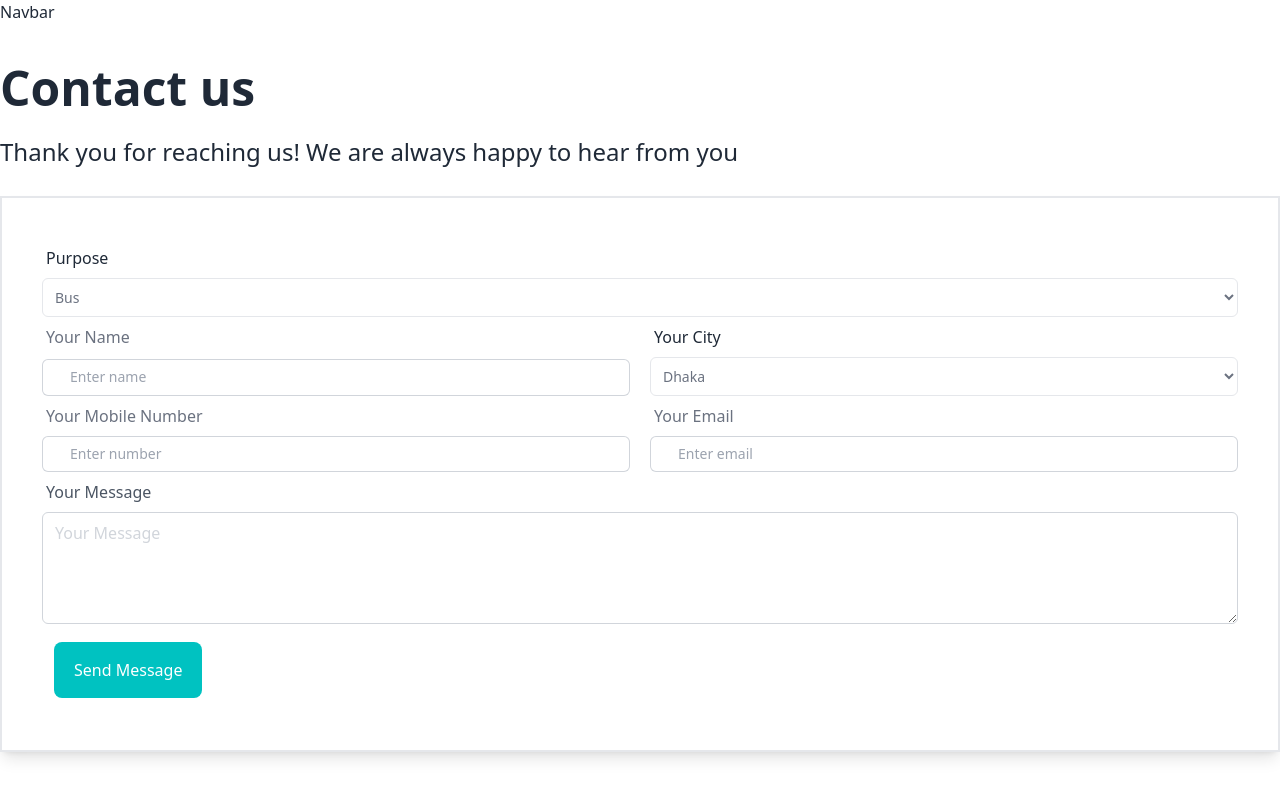
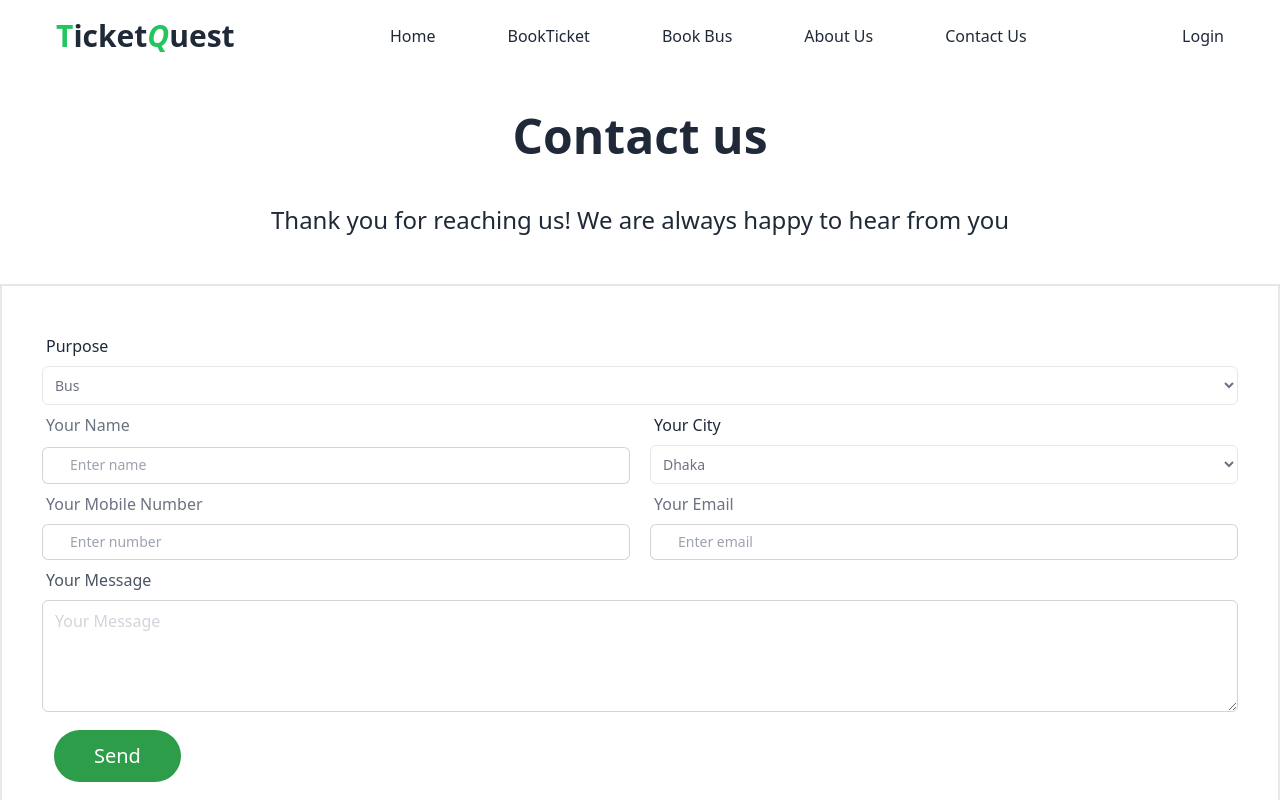
Before and after one commit to ashiqur-r-biplop/project-8, a React (Vite) app: page /contact in a window 1280 px wide. Shown: the top 800 px of the page. Built offline with nearby package versions, Linux system fonts and the light colour scheme.

Commit message:
navbar done

```diff
--- a/package.json
+++ b/package.json
@@ -10,6 +10,7 @@
     "preview": "vite preview"
   },
   "dependencies": {
+    "@emailjs/browser": "^3.11.0",
     "localforage": "^1.10.0",
     "match-sorter": "^6.3.1",
     "react": "^18.2.0",
--- a/src/Pages/Main/About/About.jsx
+++ b/src/Pages/Main/About/About.jsx
@@ -1,7 +1,17 @@
 import React from "react";
 
+
 const About = () => {
-  return <div></div>;
+  return (
+    <div className="container mx-auto">
+      <div className="flex justify-center items-center">
+        <div>
+
+        </div>
+        <div></div>
+      </div>
+    </div>
+  );
 };
 
 export default About;
--- a/src/Pages/Main/contact/ContactForm.jsx
+++ b/src/Pages/Main/contact/ContactForm.jsx
@@ -1,4 +1,5 @@
-import React, { useState } from "react";
+import React, {  useState } from "react";
+import emailjs from "@emailjs/browser";
 
 const ContactForm = () => {
   const [formData, setFormData] = useState({});
@@ -10,8 +11,9 @@ const ContactForm = () => {
     "Sylhet",
     "Barisal",
     "Rangpur",
-    // Add more city names here
   ];
+
+
   const handleFormChange = (e) => {
     const { name, value } = e.target;
     setFormData({
@@ -19,25 +21,46 @@ const ContactForm = () => {
       [name]: value,
     });
   };
-  const handleFormSubmit = (e) => {
-    e.preventDefault();
+  const handleFormSubmit = (event) => {
+    event.preventDefault();
 
-    console.log("Form Data:", formData);
+
+    // console.log("Form Data:", formData);
+    emailjs
+      .sendForm(
+        "service_tv94v7k",
+        "template_28vv6kb",
+        formData,
+        "RGYm9Rs2QHymjxc9Q"
+      )
+      .then(
+        (result) => {
+          console.log(result.text);
+        },
+        (error) => {
+          console.log(error.text);
+        }
+      );
   };
 
   return (
-    <div className="container mx-auto my-10">
-      <div className="">
-        <div className="md:space-y-6 space-y-3">
+    <div className="container mx-auto px-3 sm:px-3 md:px-0 lg:px-0 mt-28">
+       <div className="md:space-y-6 text-center space-y-3">
           <h1 className="md:text-5xl sm:text-3xl text-3xl leading-10 font-bold">
             Contact us
           </h1>
-          <p className="md:text-2xl text-[20px] leading-4 font-normal">
+          <p className="md:text-2xl text-[20px] leading-4 py-5 font-normal">
             Thank you for reaching us! We are always happy to hear from you
           </p>
         </div>
 
-        <div className="border-2 md:my-5 my-4 lg:my-7 shadow-lg p-10">
+
+
+        <form
+
+          onSubmit={handleFormSubmit}
+          className="border-2 md:my-5 my-4 lg:my-7 shadow-lg p-10"
+        >
           <div className="grid">
             <label className="text-start my-2 px-1">Purpose</label>
             <select
@@ -134,16 +157,15 @@ const ContactForm = () => {
           </div>
 
           <div className="flex items-start p-3">
-            <button
-              onClick={handleFormSubmit}
-              className="py-4 px-5 bg-[#00C2C1] text-white rounded-lg"
-            >
-              Send Message
-            </button>
+            <input
+              type="submit"
+              className="py-4 flex items-center text-[20px] font-normal leading-5  justify-center gap-5 px-10 bg-[#2E9D49] text-white rounded-full"
+              value="Send"
+            />
           </div>
-        </div>
+        </form>
       </div>
-    </div>
+
   );
 };
 
--- a/src/Shared/Footer/Footer.jsx
+++ b/src/Shared/Footer/Footer.jsx
@@ -9,7 +9,7 @@ import {
 // import { FaGooglePlay, FaSquareXTwitter } from "react-icons/fa6";
 // import { GrFacebook } from "react-icons/gr";
 
-import logo from "../../assets/img/logo-without-bg.png";
+// import logo from "../../assets/img/logo-without-bg.png";
 
 const Footer = () => {
   return (
@@ -21,7 +21,7 @@ const Footer = () => {
             {/* Legal Section */}
             <div className="">
               <div className="py-1 flex items-center justify-start">
-                <img src={logo} className="w-12 h-12" alt="" />
+                {/* <img src={logo} className="w-12 h-12" alt="" /> */}
                 <h1 className="text-3xl font-bold">
                   <span className="text-green-500 uppercase">T</span>icket
                   <span className="text-green-500 uppercase italic">Q</span>uest
--- a/src/Shared/Navbar/Navbar.jsx
+++ b/src/Shared/Navbar/Navbar.jsx
@@ -1,7 +1,105 @@
-import React from "react";
+import React, { useEffect, useState } from "react";
+import { Link, NavLink } from "react-router-dom";
+import { FaBars, FaTimes } from "react-icons/fa";
+const Navbar = () => {
+  const [isMenuOpen, setIsMenuOpen] = useState(false);
+  const [isSticky, setIsSticky] = useState(false);
 
-const Navbar = () => {
-  return <div>Navbar</div>;
+  const toggleMenu = () => {
+    setIsMenuOpen(!isMenuOpen);
+  };
+
+  useEffect(() => {
+    const handleScroll = () => {
+      if (window.scrollY > 100) {
+        setIsSticky(true);
+      } else {
+        setIsSticky(false);
+      }
+    };
+    window.addEventListener("scroll", handleScroll);
+    return () => {
+      window.addEventListener("scroll", handleScroll);
+    };
+  }, []);
+
+  const navItem = [
+    { link: "Home", path: "/" },
+    { link: "BookTicket", path: "book-ticket" },
+    { link: "Book Bus", path: "book-bus" },
+    { link: "About Us", path: "about" },
+    { link: "Contact Us", path: "contact" },
+  ];
+
+  return (
+    <header className="w-full bg-white md:bg-transparent fixed top-0 left-0 ring-0">
+      <nav
+        className={`py-4  lg:px-14 px-4 ${
+          isSticky
+            ? "sticky top-0 left-0 right-0 shadow bg-white duration-300"
+            : ""
+        }`}
+      >
+        <div className="flex justify-between items-center gap-8">
+          <NavLink to="/">
+            <h1 className="text-3xl font-bold">
+              <span className="text-green-500 uppercase">T</span>icket
+              <span className="text-green-500 uppercase italic">Q</span>uest
+            </h1>
+          </NavLink>
+          <ul className="md:flex space-x-12 hidden">
+            {navItem.map(({ link, path }) => (
+              <Link
+                to={path}
+                smooth={true}
+                offset={-100}
+                key={path}
+                className="block  transition-all duration-500 hover:bg-[#2E9D49] hover:text-white px-3 py-2 rounded-md font-medium"
+              >
+                {link}
+              </Link>
+            ))}
+          </ul>
+
+          {/* btn for large device */}
+          <div className="space-x-12 hidden lg:flex items-center">
+            <Link to="/" className="">
+              Login
+            </Link>
+          </div>
+
+          {/* menu btn for only mobile device */}
+          <div className="md:hidden">
+            <button
+              onClick={toggleMenu}
+              className="focus:outline-none focus:text-gray-500"
+            >
+              {isMenuOpen ? <FaTimes size={30} /> : <FaBars size={30} />}
+            </button>
+          </div>
+        </div>
+
+        {/* items for mobile device*/}
+        <div
+          className={`space-y-4 px-4 mt-16 bg-[#2E9D49] ${
+            isMenuOpen ? "block fixed top-0 right-0 left-0" : "hidden"
+          }`}
+        >
+          {navItem.map(({ link, path }) => (
+            <Link
+              to={path}
+              smooth={true}
+              offset={-100}
+              key={path}
+              className="block  transition-all duration-500 hover:bg-[#2E9D49] hover:text-white px-3 py-2 rounded-md font-medium"
+            >
+              {link}
+            </Link>
+          ))}
+        </div>
+      </nav>
+    </header>
+  );
 };
 
 export default Navbar;
```
Also changed, not shown: 1 other file (tests, documents, lock files or other folders).
